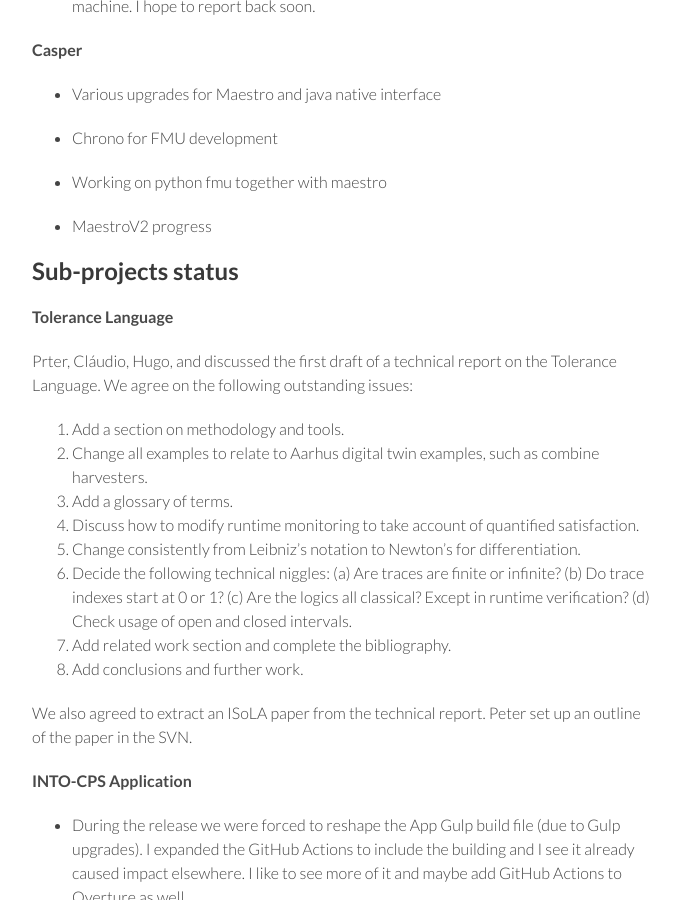
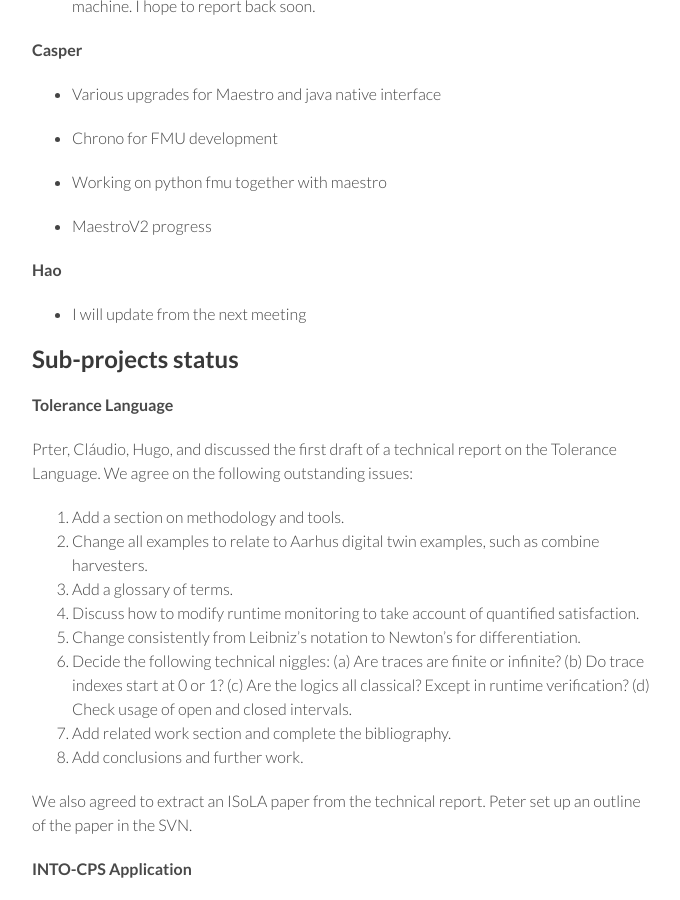
Before and after one commit to digitaltwincentre/digitaltwincentre.github.io, a Jekyll site: the page built from _biweeklies/Biweekly-16.md, in a window 1280 px wide and 900 px high, scrolled down 1419 px. Shown: the whole window, without its empty margins (418-1098 px from the left). Built offline with Jekyll 4.4.1, drawn with Linux system fonts in a browser that asks for light colours; nearby versions of some CDN libraries.

Commit message:
Update Biweekly-16.md

```diff
--- a/_biweeklies/Biweekly-16.md
+++ b/_biweeklies/Biweekly-16.md
@@ -57,6 +57,9 @@ date: 22 April 2020, 1030 CEST
 
 * MaestroV2 progress
 
+#### Hao
+* I will update from the next meeting
+
 ## Sub-projects status
 
 
```
